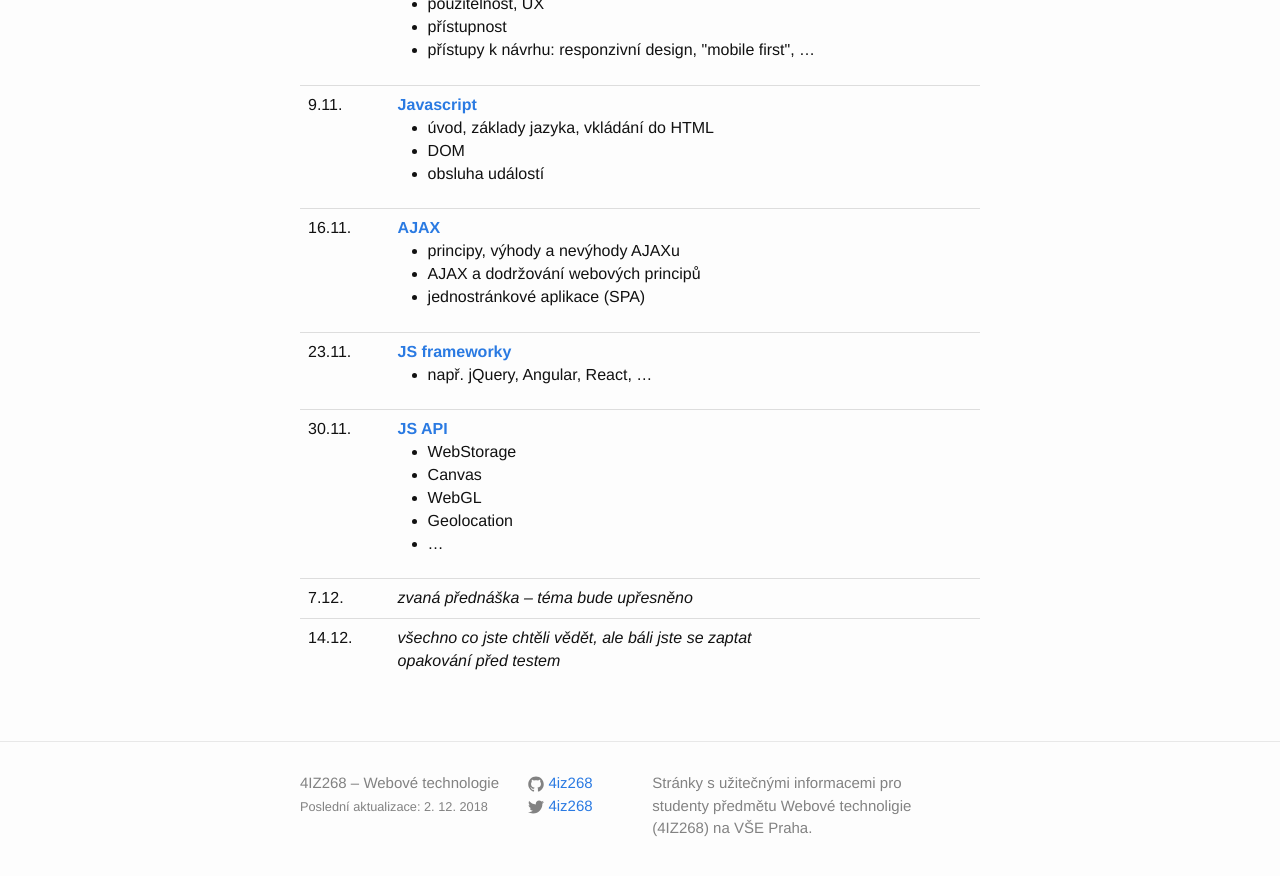
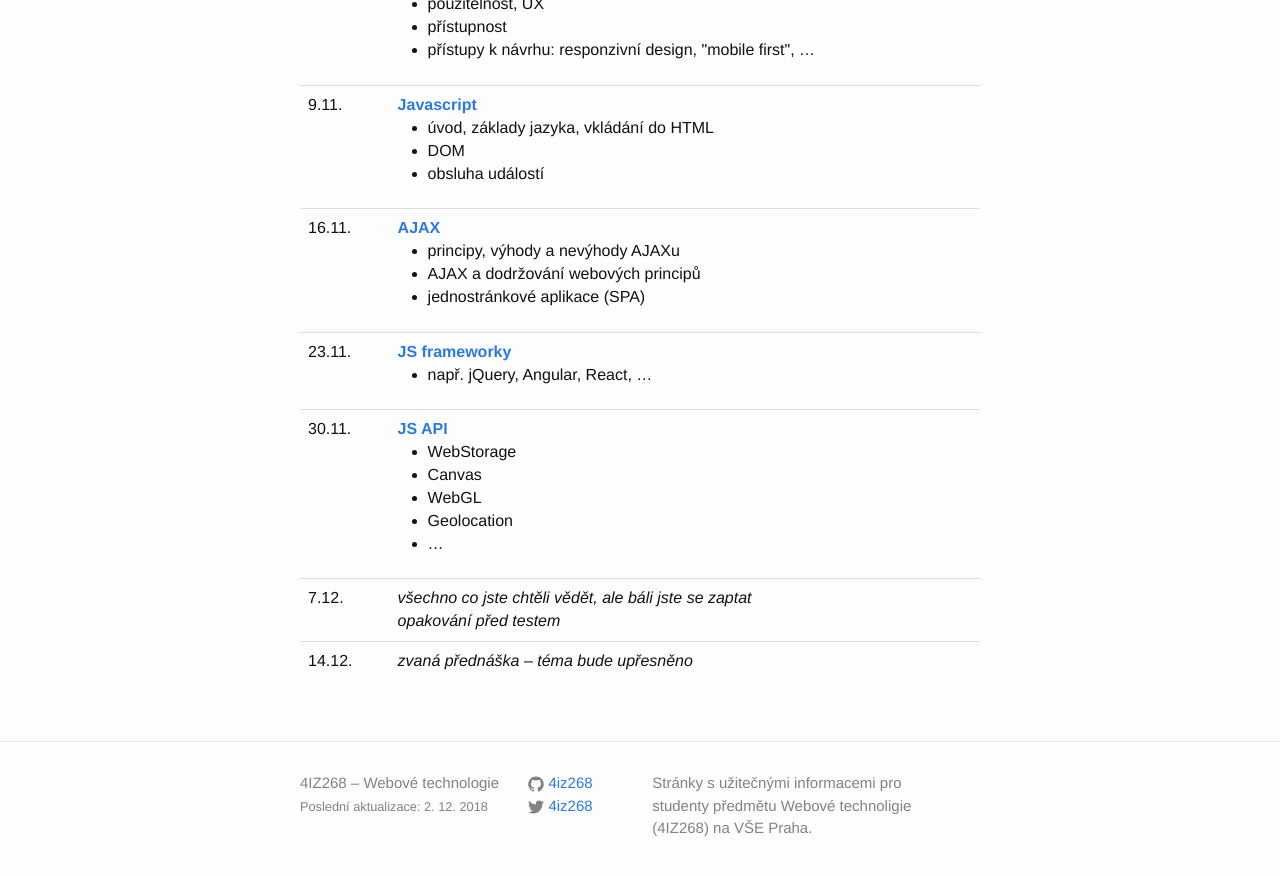
Before and after one commit to 4iz268/4iz268.github.io, a Jekyll site: the page built from prednasky/index.html, in a window 1280 px wide and 900 px high, scrolled down 1021 px. Shown: the top 876 px of the window. Built offline with Jekyll 4.4.1, drawn with Linux system fonts in a browser that asks for light colours; nearby versions of some CDN libraries.

Commit message:
Aktualizace programu přednášek

```diff
--- a/prednasky/index.html
+++ b/prednasky/index.html
@@ -157,12 +157,12 @@ title: Přednášky
     -->
     <tr>
       <td>7.12.</td>
-      <td><em>zvaná přednáška &ndash; téma bude upřesněno</em></td>
+      <td><em>všechno co jste chtěli vědět, ale báli jste se zaptat<br/>
+          opakování před testem</em></td>
     </tr>
     <tr>
       <td>14.12.</td>
-      <td><em>všechno co jste chtěli vědět, ale báli jste se zaptat<br/>
-          opakování před testem</em></td>
+      <td><em>zvaná přednáška &ndash; téma bude upřesněno</em></td>
     </tr>
   </tbody>
 </table>
```
